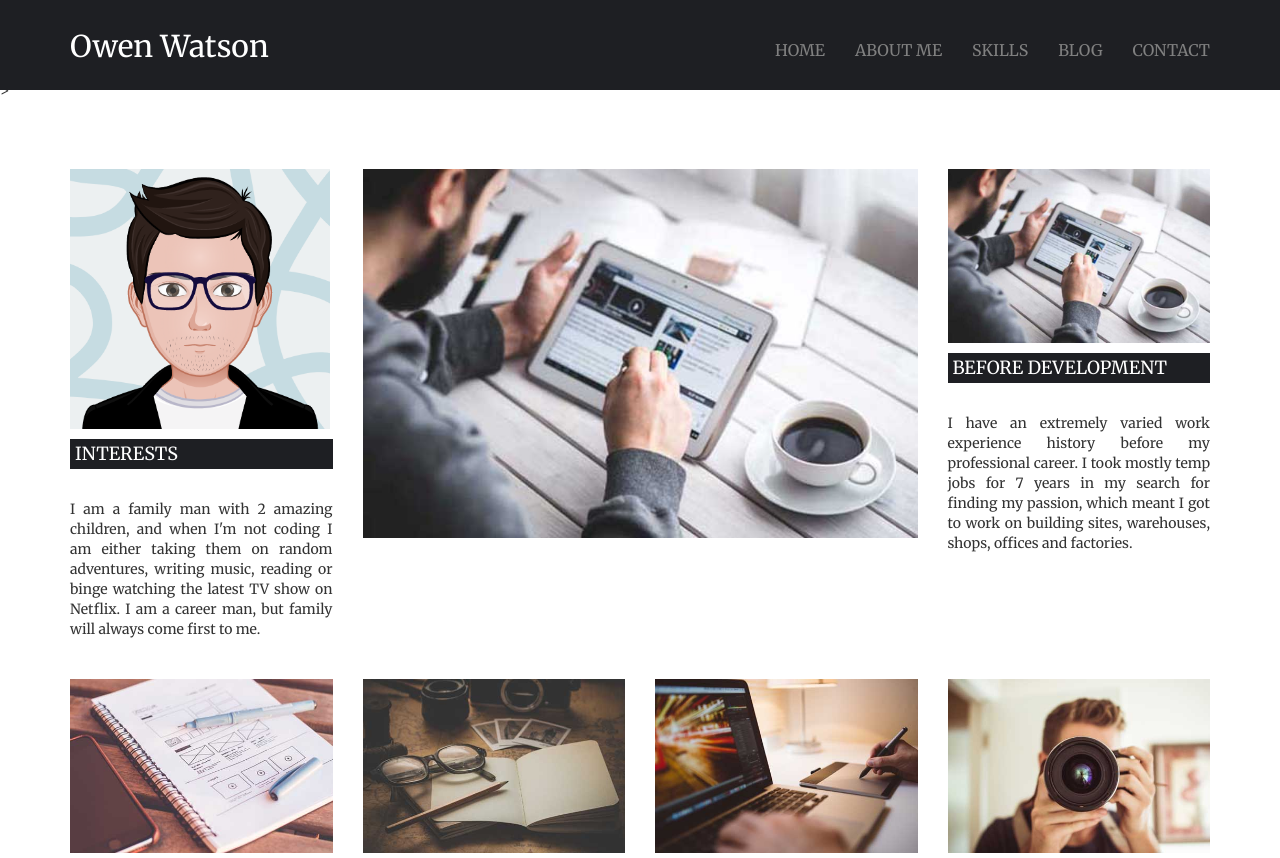
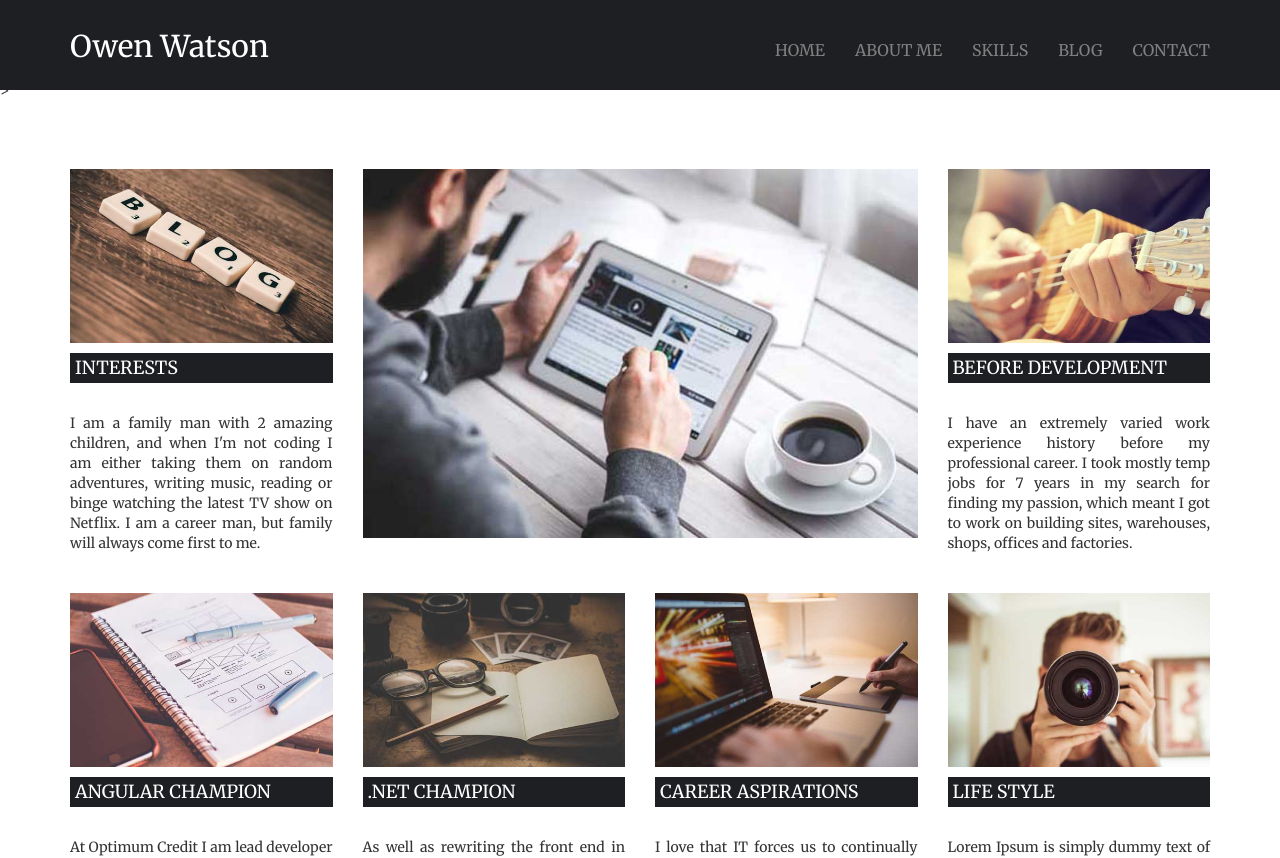
Before and after one commit to WelshWatson/blog, an Angular app: page /about in a window 1280 px wide. Shown: the top 858 px of the page. Built offline with nearby package versions, Linux system fonts and the light colour scheme.

Commit message:
Image reorder

```diff
--- a/src/app/components/about/about.component.html
+++ b/src/app/components/about/about.component.html
@@ -4,7 +4,7 @@
         </div>
 		<div class="row">
 			<div class="col-md-3">
-				<img src="../../../assets/images/avatar.png" style="height: 260px;" class="img-responsive">
+				<img src="../../../assets/images/image2.jpg" class="img-responsive">
 				<h4 style="color: #fff; background-color: #1E1F23; padding: 5px;">INTERESTS</h4>
 				<br>
         <p class="text-justify">I am a family man with 2 amazing children, and when I'm not coding I am either taking them on random adventures, writing music, reading or binge watching the latest TV show on Netflix. I am a career man, but family will always come first to me.</p>
@@ -13,7 +13,7 @@
             <img src="../../../assets/images/image1.jpg" class="img-responsive" style="margin-bottom: 15px;">
 			</div>
 			<div class="col-md-3">
-				<img src="../../../assets/images/image1.jpg" class="img-responsive">
+				<img src="../../../assets/images/image3.jpg" class="img-responsive">
 				<h4 style="color: #fff; background-color: #1E1F23; padding: 5px;">BEFORE DEVELOPMENT</h4>
 				<br>
         <p class="text-justify">I have an extremely varied work experience history before my professional career. I took mostly temp jobs for 7 years in my search for finding my passion, which meant I got to work on building sites, warehouses, shops, offices and factories. </p>
```
